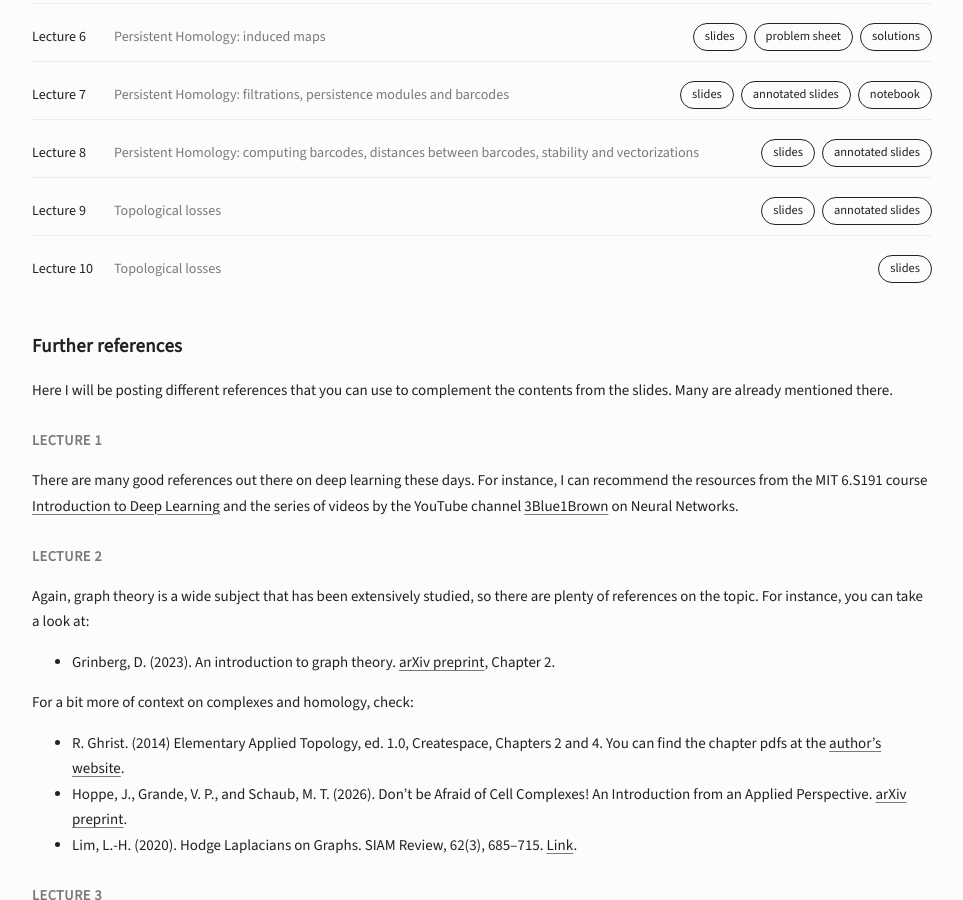
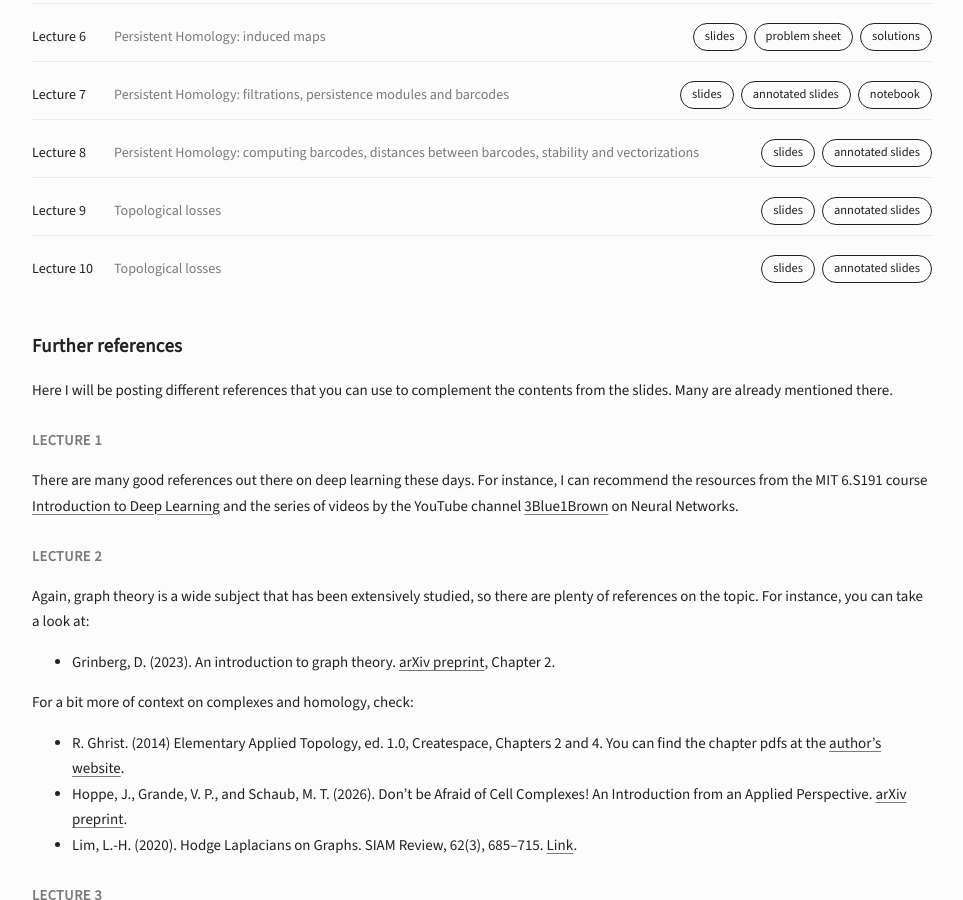
Before and after one commit to inesgare/inesgare.github.io, a Jekyll site: the page built from course-pages/gtml-2026.md, in a window 1280 px wide and 900 px high, scrolled down 2454 px. Shown: the whole window, without its empty margins (158-1121 px from the left). Built offline with Jekyll 4.4.1, drawn with Linux system fonts in a browser that asks for light colours.

Commit message:
added annotated slides

```diff
--- a/course-pages/gtml-2026.md
+++ b/course-pages/gtml-2026.md
@@ -151,6 +151,7 @@ In the code-based practice sessions, I will upload a jupyter notebook with secti
     <span class="session-title">Topological losses</span>
     <div class="session-links">
       <a class="btn-link btn-slides" href="/docs/tdl-course/session-10.pdf" target="_blank" rel="noopener">slides</a>
+      <a class="btn-link btn-slides" href="/docs/tdl-course/session-10-annotated.pdf" target="_blank" rel="noopener">annotated slides</a>
     </div>
   </div>
 </div>
```
Also changed, not shown: 3 other files.
